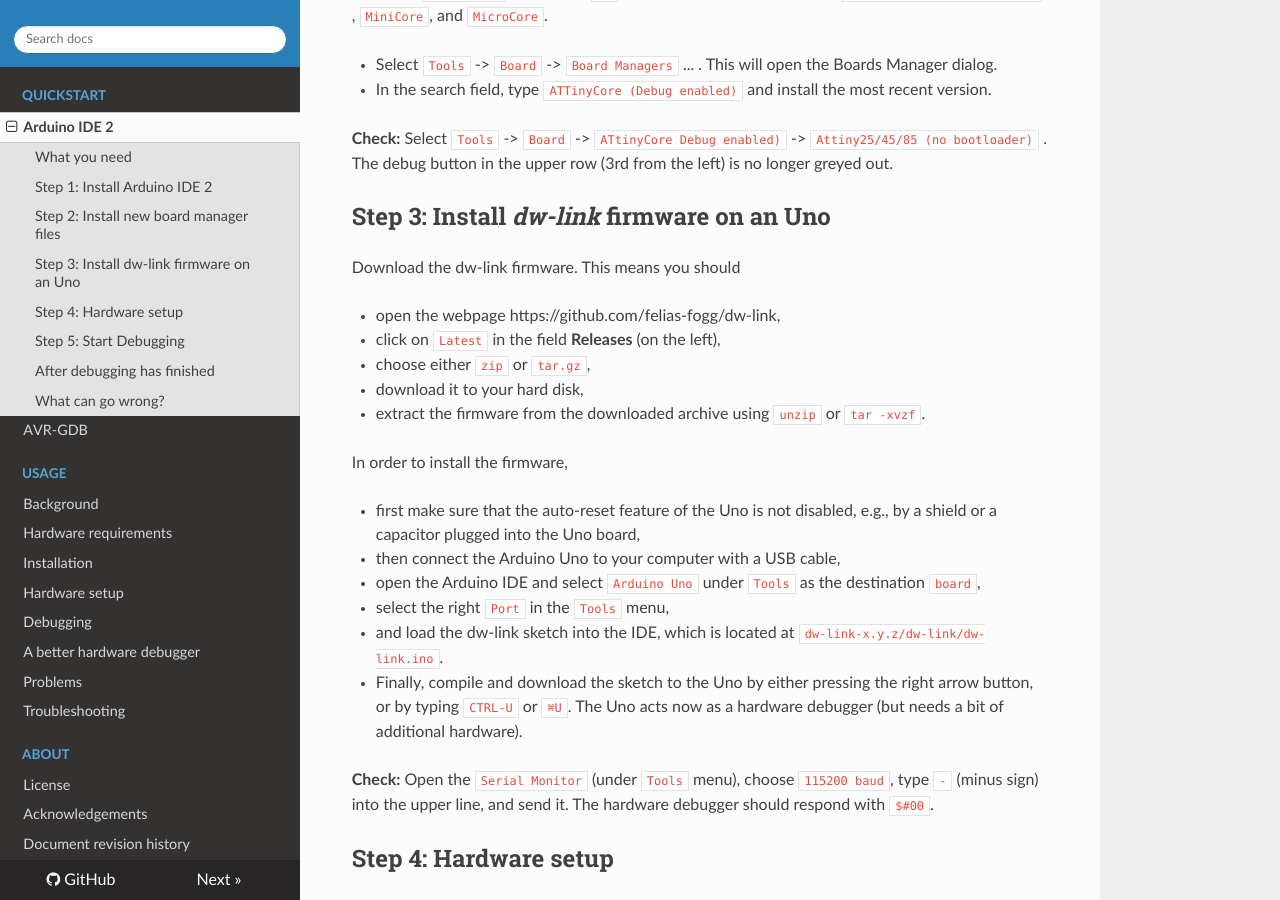
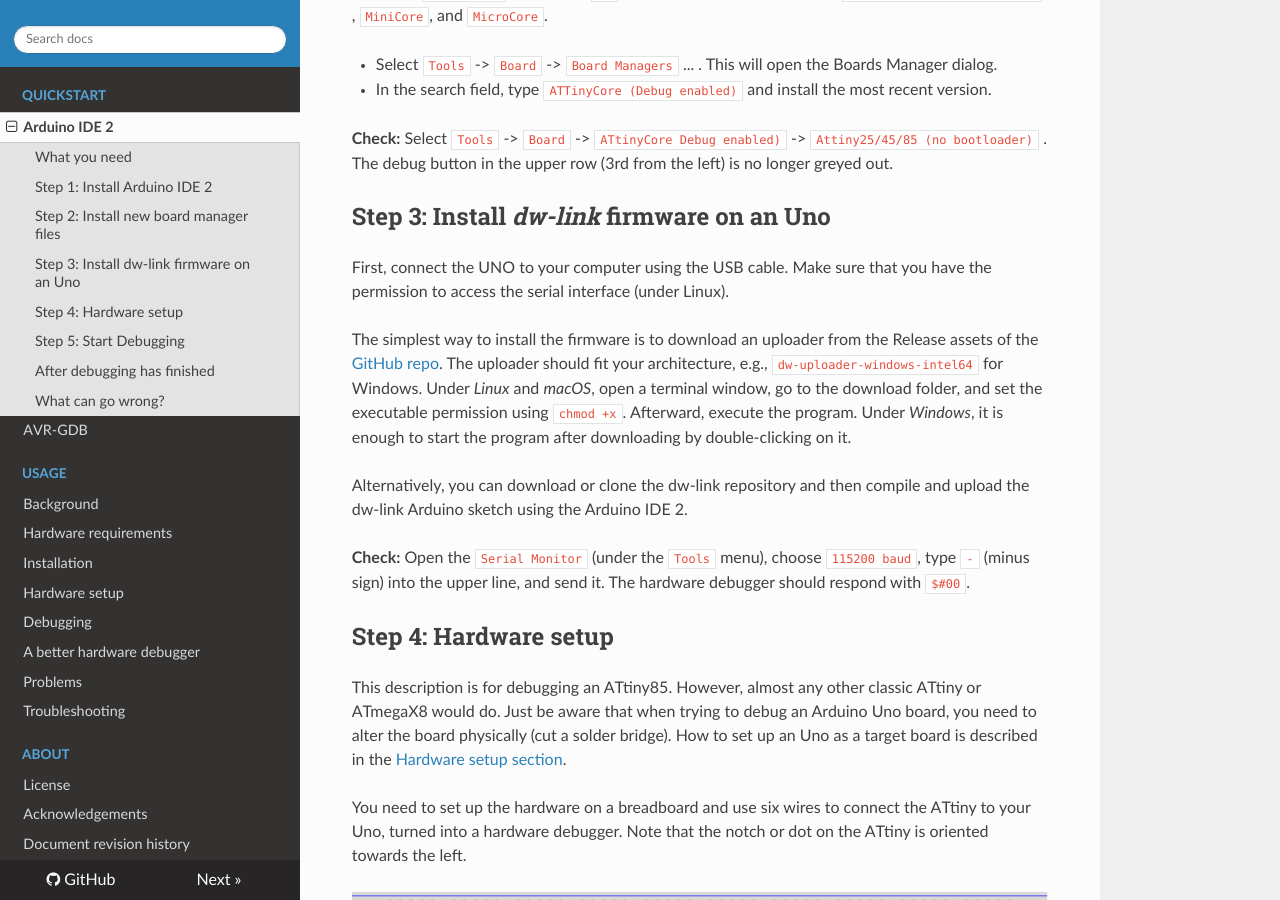
Before and after one commit to felias-fogg/dw-link, an MkDocs documentation site: the page built from docs/quickstart-Arduino-IDE2.md, in a window 1280 px wide and 900 px high, scrolled down 1011 px. Built offline with MkDocs 1.6.1, drawn with Linux system fonts in a browser that asks for light colours; nearby versions of some CDN libraries; some of the changed text lies outside the part shown.

Commit message:
docs fw-upload

```diff
--- a/docs/acknowledgements.md
+++ b/docs/acknowledgements.md
@@ -5,6 +5,7 @@
 - RikusW, who published his results on [reverse engineering the debugWIRE protocol](https://web.archive.org/web/20240614191418/http://www.ruemohr.org/docs/debugwire.html),
 - [dcbrown](https://github.com/dcwbrown), who wrote [dwire-debug](https://github.com/dcwbrown/dwire-debug), a debugger using only an USB-UART converter. I was never able to get it running on my Mac, but it provided me with a lot of important information.
 - [DeqingSun,](https://github.com/DeqingSun) who was the first one to integrate the open-source debugWIRE GDB server [dwire-debug](https://github.com/dcwbrown/dwire-debug) into the Arduino IDE 2,
+- [tito](https://github.com/tito), who's stk500 implementation I used as a base for the dw-uploader script,
 - [wholder](https://github.com/wholder), who wrote the Uno-based debugger [DebugWireDebuggerProgrammer](https://github.com/wholder/DebugWireDebuggerProgrammer),
 - [jdolinay](https://github.com/jdolinay), who wrote the GDB remote stub for AVRs [avr_debug](https://github.com/jdolinay/avr_debug),
 - [MCUdude](https://github.com/MCUdude), who is the author of [MiniCore](https://github.com/MCUdude/MiniCore) and [MicroCore](https://github.com/MCUdude/MicroCore), and
--- a/docs/quickstart-Arduino-IDE2.md
+++ b/docs/quickstart-Arduino-IDE2.md
@@ -37,24 +37,13 @@
 
 ## Step 3: Install *dw-link* firmware on an Uno
 
-Download the dw-link firmware. This means you should
+First, connect the UNO to your computer using the USB cable. Make sure that you have the permission to access the serial interface (under Linux).
 
-* open the webpage https://github.com/felias-fogg/dw-link,
-* click on `Latest` in the field **Releases** (on the left),
-* choose either `zip` or `tar.gz`,
-* download it to  your hard disk,
-* extract the firmware from the downloaded archive using `unzip` or `tar -xvzf`.
+The simplest way to install the firmware is to download an uploader from the Release assets of the [GitHub repo](https://github.com/felias-fogg/dw-link). The uploader should fit your architecture, e.g., `dw-uploader-windows-intel64` for Windows. Under *Linux* and *macOS*, open a terminal window, go to the download folder, and set the executable permission using `chmod +x`. Afterward, execute the program. Under *Windows*, it is enough to start the program after downloading by double-clicking on it.
 
-In order to install the firmware,
+Alternatively, you can download or clone the dw-link repository and then compile and upload the dw-link Arduino sketch using the Arduino IDE 2.
 
-* first make sure that the auto-reset feature of the Uno is not disabled, e.g., by a shield or a capacitor plugged into the Uno board,
-* then connect the Arduino Uno to your computer with a USB cable,
-* open the Arduino IDE and select `Arduino Uno` under `Tools` as the destination `board`,
-* select the right `Port` in the `Tools` menu,
-* and load the dw-link sketch into the IDE, which is located at `dw-link-x.y.z/dw-link/dw-link.ino`.
-* Finally, compile and download the sketch to the Uno by either pressing the right arrow button, or by typing `CTRL-U` or `⌘U`. The Uno acts now as a hardware debugger (but needs a bit of additional hardware).
-
-**Check:** Open the `Serial Monitor` (under `Tools` menu), choose `115200 baud`,  type  `-`  (minus sign) into the upper line, and send it. The hardware debugger should respond with `$#00`.
+**Check:** Open the `Serial Monitor` (under the `Tools` menu), choose `115200 baud`,  type  `-`  (minus sign) into the upper line, and send it. The hardware debugger should respond with `$#00`.
 
 ## Step 4: Hardware setup
 
@@ -119,9 +108,11 @@
 
 ## What can go wrong?
 
-First, you might be unable to start debugging because the debug button is greyed out. This happens for all MCUs that the IDE cannot debug. If you think that this is an error, you might need to install the correct board definition files or choose the `Reload Board Data` entry in the `Tools` menu.
+First, the dw-link firmware upload may fail. If so, try to use the conventional way by downloading the latest release version and then compiling and uploading the dw-link sketch.
 
-Second, the debug server might terminate early. In this case, you should see an error message in the `gdb-server` console.
+Second, you might be unable to start debugging because the debug button is greyed out. This happens for all MCUs that the IDE cannot debug. If you think that this is an error, you might need to install the correct board definition files or choose the `Reload Board Data` entry in the `Tools` menu.
+
+Third, the debug server might terminate early. In this case, you should see an error message in the `gdb-server` console.
 
 If something does not work as advertised, it is often a simple wiring problem. Other possible sources of errors are installation errors, i.e., that a program is not installed at the right place, does not have the proper permissions, the PATH variable is incorrect, or one has installed the wrong board manager files. When strange error messages appear, it may also indicate that some components have not been installed. Google for the error message! Often, there are hints on how to mitigate the problem. Finally, there is also a [troubleshooting section](https://felias-fogg.github.io/dw-link/troubleshooting/) in the dw-link manual, which may be helpful.
 
```
Also changed, not shown: docs/installation.md (+3 -3 lines), docs/quickstart-AVR-GDB.md (+7 -16 lines), docs/requirements.md (+1 -1 lines).
